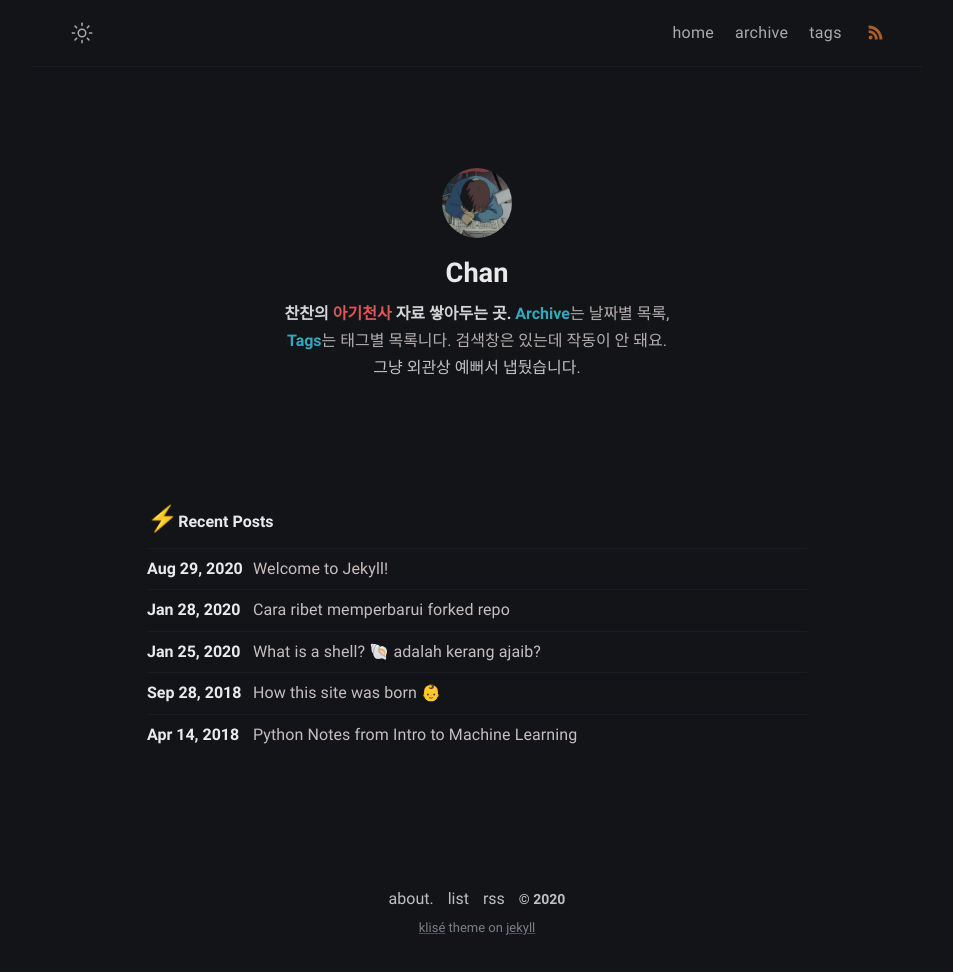
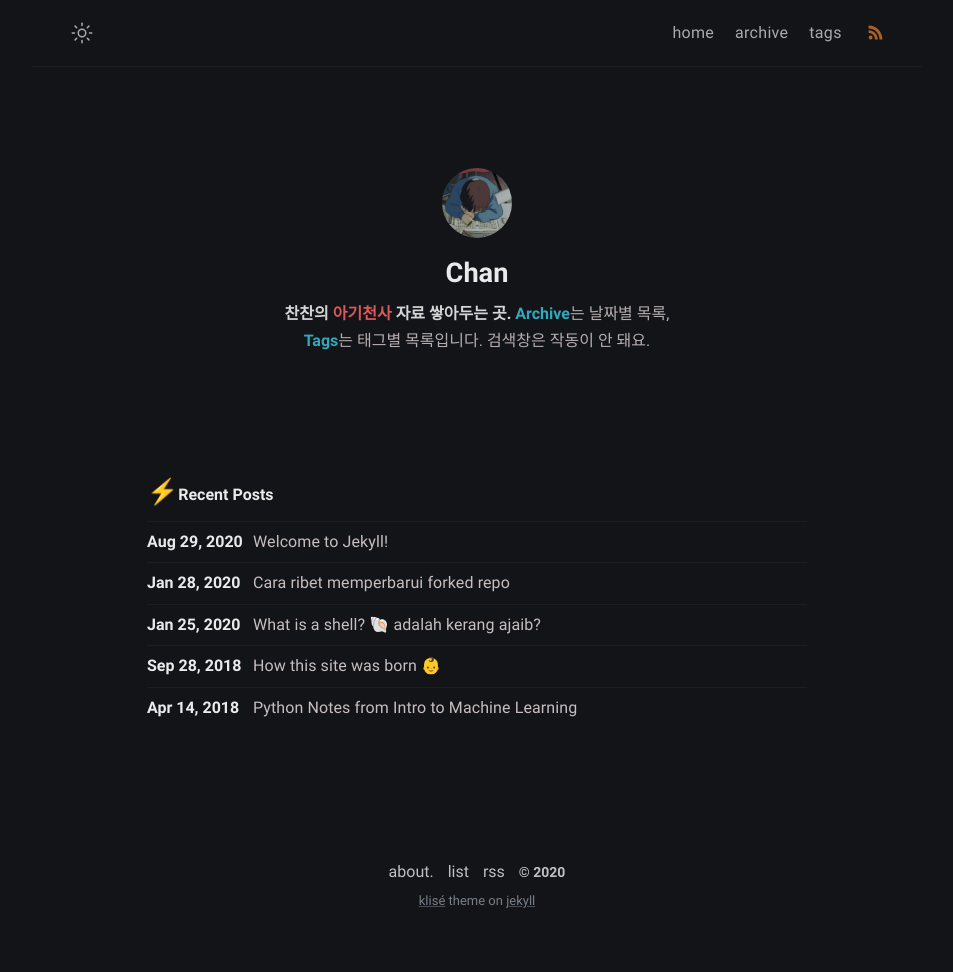
Before and after one commit to iwdstry/yeieje, a Jekyll site: the page built from index.md, in a window 1280 px wide. Shown: the whole page, without its empty margins (163-1116 px from the left). Built offline with Jekyll 4.4.1, drawn with Linux system fonts in a browser that asks for light colours; after the commit the page ends 945 px from its top, so only the background shows below that.

Commit message:
Create _config.yml

```diff
--- a/_config.yml
+++ b/_config.yml
@@ -10,7 +10,7 @@
 # Profile settings
 author:
   name: Chan # author name
-  bio:  <b>찬찬의 <font color="#F15F5F">아기천사</font color> 자료 쌓아두는 곳. <font color="#36B8CF">Archive</font color></b>는 날짜별 목록, <b><font color="#36B8CF">Tags</font color></b>는 태그별 목록니다. 검색창은 있는데 작동이 안 돼요. <font color="#D5D5D5">그냥 외관상 예뻐서 냅뒀습니다.</font color> # tell to the world
+  bio:  <b>찬찬의 <font color="#F15F5F">아기천사</font color> 자료 쌓아두는 곳. <font color="#36B8CF">Archive</font color></b>는 날짜별 목록, <b><font color="#36B8CF">Tags</font color></b>는 태그별 목록입니다. 검색창은 작동이 안 돼요. # tell to the world
   username: yeieje # general username
   github: github_yeieje # github username
   twitter: twitter_yeieje # twitter username
```
